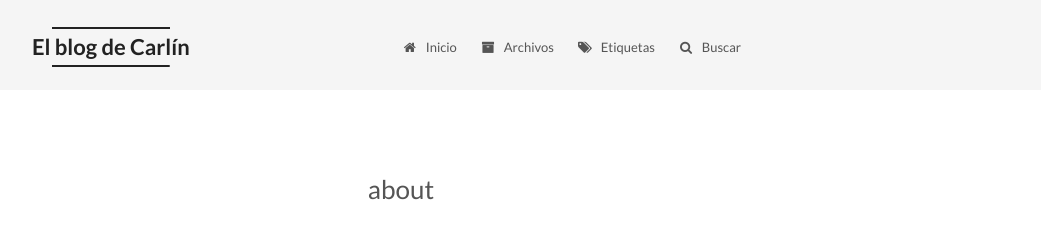
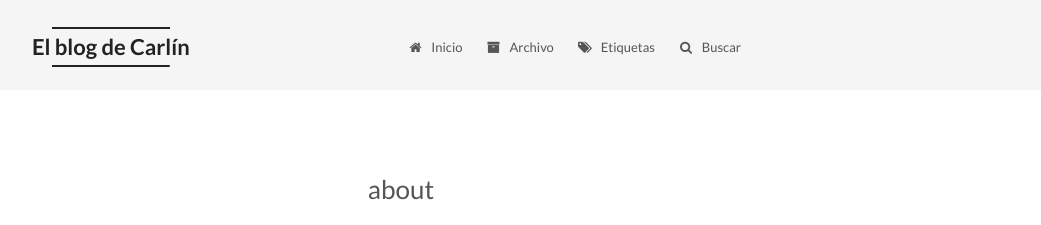
Before and after one commit to cdelfierro/cdelfierro.github.io, a Jekyll site: the page built from about/index.md, in a window 1280 px wide. Shown: the top 225 px of the page, without its empty margins (239-1280 px from the left). Built offline with Jekyll 4.4.1, drawn with Linux system fonts in a browser that asks for light colours.

Commit message:
Corrige el menu archivos -> archivo

```diff
--- a/_data/languages/es.yml
+++ b/_data/languages/es.yml
@@ -8,7 +8,7 @@ author: Autor
 
 menu:
   home: Inicio
-  archives: Archivos
+  archives: Archivo
   categories: Categorías
   tags: Etiquetas
   about: Acerca de
```
